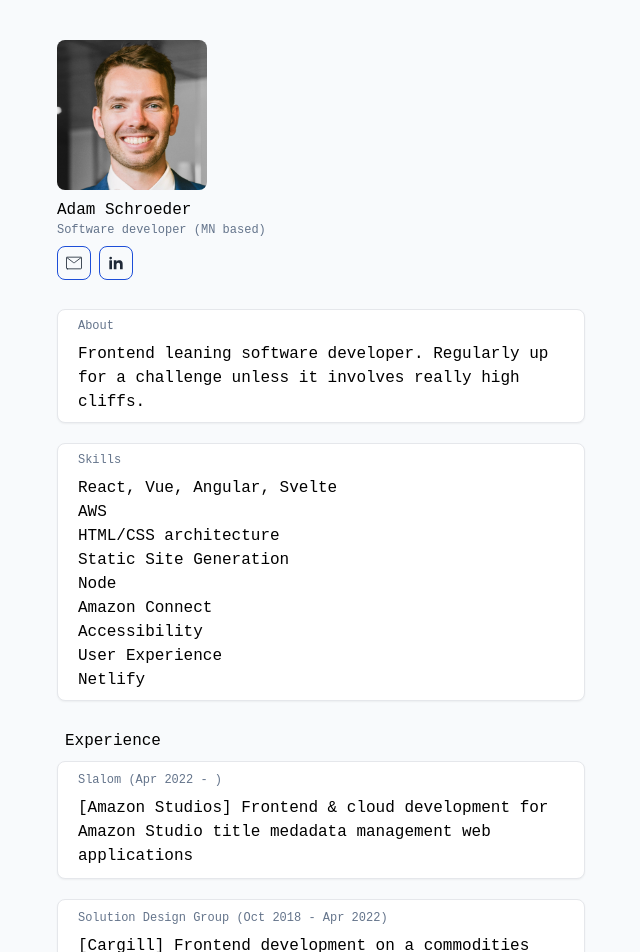
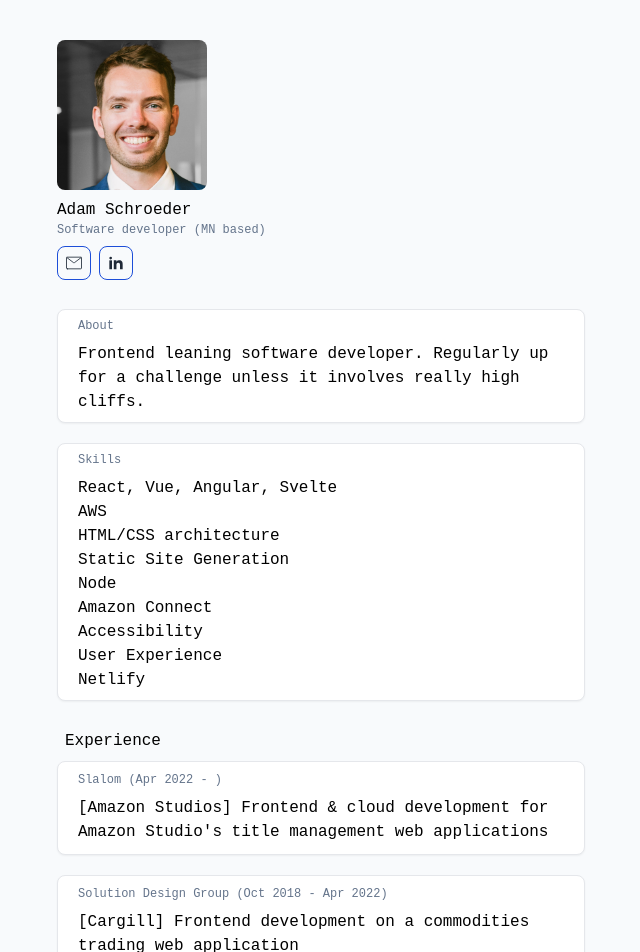
Before and after one commit to adambschroeder/adamschroeder-nextjs, a Next.js app: page / in a window 1280 px wide. Shown: the top 952 px of the page, without its empty margins (319-959 px from the left). Built offline with nearby package versions, Linux system fonts and the light colour scheme.

Commit message:
content: update experience verbiage

```diff
--- a/src/data/experiences.ts
+++ b/src/data/experiences.ts
@@ -19,7 +19,7 @@ export const experiences: Experience[] = [
       {
         name: "Amazon Studios",
         description:
-          "Frontend & cloud development for Amazon Studio title medadata management web applications",
+          "Frontend & cloud development for Amazon Studio's title management web applications",
       },
     ],
   },
```
